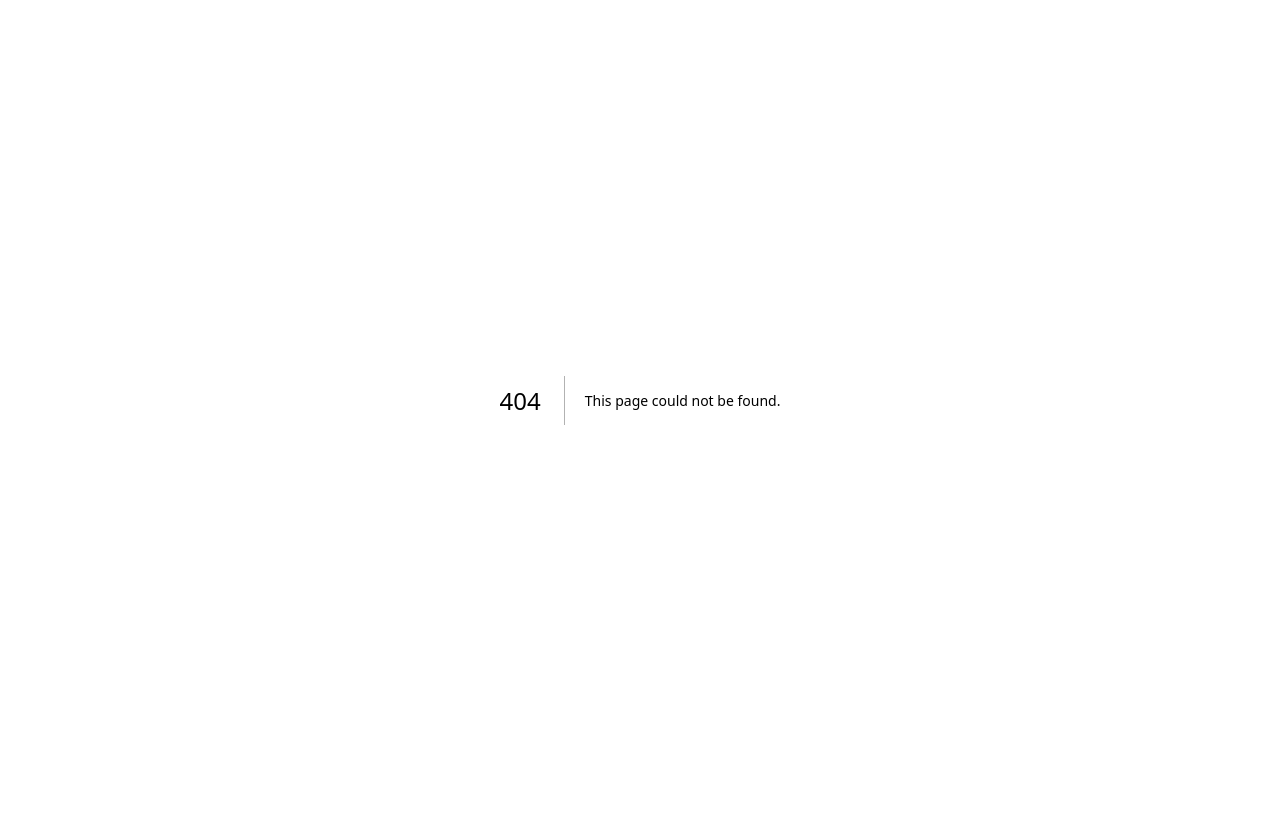
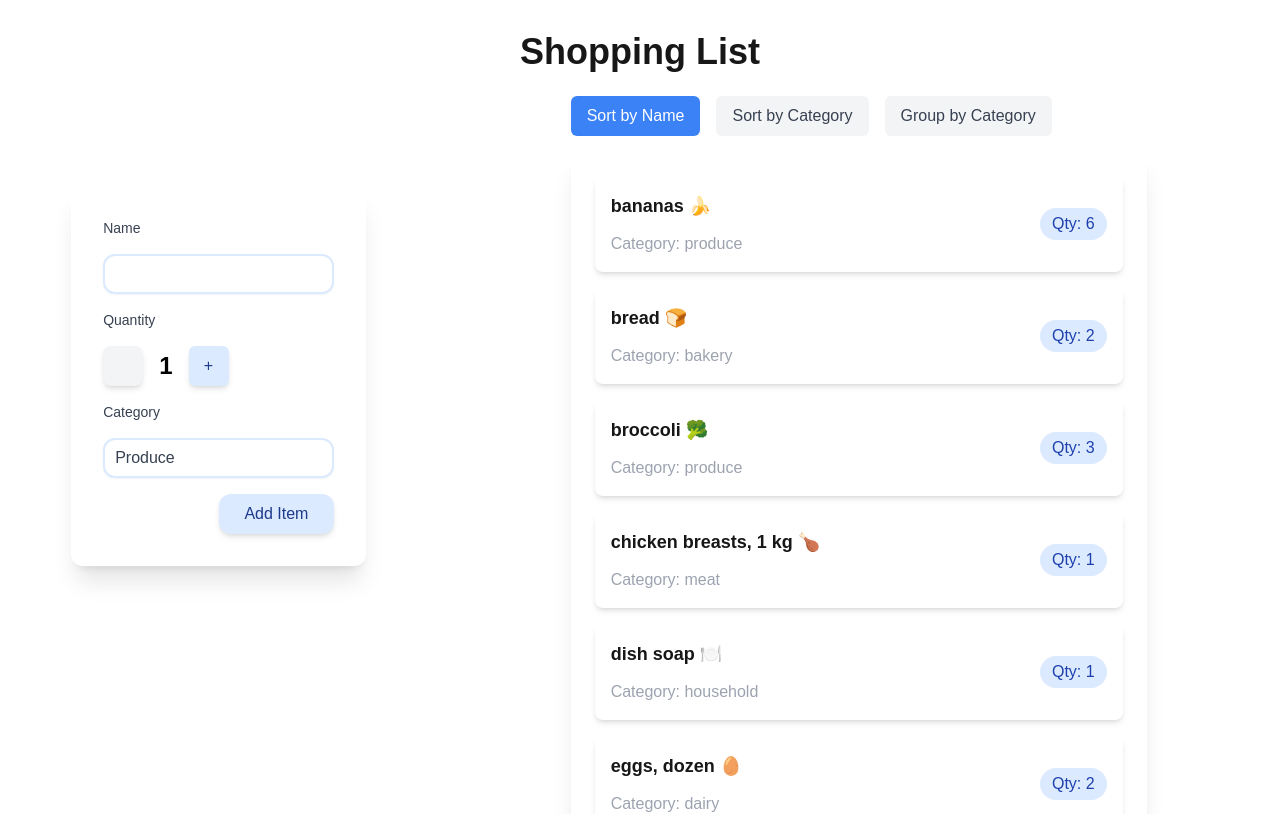
Before and after one commit to parsa-j42/cprg306-assignments, a Next.js app: page /week-7 in a window 1280 px wide. Before the commit this address had no page. Shown: the top 814 px of the page. Built offline with nearby package versions, Linux system fonts and the light colour scheme.

Commit message:
Add week 7

```diff
--- a/app/page.tsx
+++ b/app/page.tsx
@@ -16,6 +16,12 @@ export default function Home() {
             <Link id="week-5" href="/week-5" className="text-orange-400 hover:text-red-400">
                 Go to Week 5 Page
             </Link>
+            <Link id="week-6" href="/week-6" className="text-orange-400 hover:text-red-400">
+                Go to Week 6 Page
+            </Link>
+            <Link id="week-7" href="/week-7" className="text-orange-400 hover:text-red-400">
+                Go to Week 7 Page
+            </Link>
         </main>
     );
 }
--- /dev/null
+++ b/app/week-7/item.tsx
@@ -0,0 +1,21 @@
+import React from 'react';
+
+interface ItemProps {
+    name: string;
+    quantity: number;
+    category: string;
+}
+
+export default function Item({ name, quantity, category }: ItemProps) {
+    return (
+        <li className="shadow-md rounded-lg p-4 flex justify-between items-center">
+            <div>
+                <h2 className="text-lg">{name}</h2>
+                <p className="text-gray-400">Category: {category}</p>
+            </div>
+            <span className="bg-blue-100 text-blue-800 font-medium px-3 py-1 rounded-full">
+        Qty: {quantity}
+      </span>
+        </li>
+    );
+}
--- /dev/null
+++ b/app/week-7/items.json
@@ -0,0 +1,74 @@
+[
+  {
+    "id": "1h2GJKH12gkHG31h1H",
+    "name": "milk, 4 L 🥛",
+    "quantity": 1,
+    "category": "dairy"
+  },
+  {
+    "id": "2KJH3k2j3H1k2J3K1H",
+    "name": "bread 🍞",
+    "quantity": 2,
+    "category": "bakery"
+  },
+  {
+    "id": "3h2KJH3k2j3H1k2J3",
+    "name": "eggs, dozen 🥚",
+    "quantity": 2,
+    "category": "dairy"
+  },
+  {
+    "id": "4k2J3K1H2GJKH12gk",
+    "name": "bananas 🍌",
+    "quantity": 6,
+    "category": "produce"
+  },
+  {
+    "id": "5H1h1H2KJH3k2j3H",
+    "name": "broccoli 🥦",
+    "quantity": 3,
+    "category": "produce"
+  },
+  {
+    "id": "6H1k2J3K1H2GJKH1",
+    "name": "chicken breasts, 1 kg 🍗",
+    "quantity": 1,
+    "category": "meat"
+  },
+  {
+    "id": "7gkHG31h1H2KJH3k",
+    "name": "pasta sauce 🍝",
+    "quantity": 3,
+    "category": "canned goods"
+  },
+  {
+    "id": "8j3H1k2J3K1H2GJK",
+    "name": "spaghetti, 454 g 🍝",
+    "quantity": 2,
+    "category": "dry goods"
+  },
+  {
+    "id": "9H12gkHG31h1H2KJ",
+    "name": "toilet paper, 12 pack 🧻",
+    "quantity": 1,
+    "category": "household"
+  },
+  {
+    "id": "10H3k2j3H1k2J3K1",
+    "name": "paper towels, 6 pack",
+    "quantity": 1,
+    "category": "household"
+  },
+  {
+    "id": "11k2J3K1H2GJKH12",
+    "name": "dish soap 🍽️",
+    "quantity": 1,
+    "category": "household"
+  },
+  {
+    "id": "12GJKH12gkHG31h1",
+    "name": "hand soap 🧼",
+    "quantity": 4,
+    "category": "household"
+  }
+]
--- /dev/null
+++ b/app/week-7/new-item.tsx
@@ -0,0 +1,108 @@
+"use client";
+
+import React, { useState } from 'react';
+
+interface Item {
+    id: string;
+    name: string;
+    quantity: number;
+    category: string;
+}
+
+interface NewItemProps {
+    onAddItem: (item: Item) => void;
+}
+
+export default function NewItem({ onAddItem }: NewItemProps) {
+    const [name, setName] = useState("");
+    const [quantity, setQuantity] = useState(1);
+    const [category, setCategory] = useState("produce");
+
+    function handleSubmit(event: React.FormEvent) {
+        event.preventDefault();
+
+        const item = {
+            id: Math.random().toString(36).substring(2, 15),
+            name,
+            quantity,
+            category
+        };
+
+        onAddItem(item);
+
+        setName("");
+        setQuantity(1);
+        setCategory("produce");
+    }
+
+    const categories = [
+        "Produce", "Dairy", "Bakery", "Meat", "Frozen Foods", "Canned Goods",
+        "Dry Goods", "Beverages", "Snacks", "Household", "Other"
+    ];
+
+    return (
+        <div className="flex h-screen items-center justify-center pb-60">
+            <form onSubmit={handleSubmit} className="p-8 rounded-xl bg-white shadow-xl">
+                <div className="mb-4">
+                    <label htmlFor="name" className="block text-sm font-medium text-gray-700 mb-4">Name</label>
+                    <input
+                        type="text"
+                        id="name"
+                        value={name}
+                        onChange={(e) => setName(e.target.value)}
+                        required
+                        className="mt-1 py-1.5 px-2.5 block w-full rounded-xl border-2 border-blue-100 shadow-sm text-black focus:border-blue-300 focus:outline-none"
+                    />
+                </div>
+
+                <div className="mb-4">
+                    <label htmlFor="quantity" className="block text-sm font-medium text-gray-700 mb-4">Quantity</label>
+                    <div className="flex items-center space-x-4">
+                        <button
+                            type="button"
+                            onClick={() => setQuantity(Math.max(1, quantity - 1))}
+                            className="w-10 h-10 flex items-center justify-center shadow-md bg-blue-100 text-blue-900 hover:bg-blue-200 rounded-lg disabled:bg-gray-100 disabled:text-gray-100"
+                            disabled={quantity === 1}
+                        >
+                            -
+                        </button>
+                        <span className="text-2xl font-bold text-black">{quantity}</span>
+                        <button
+                            type="button"
+                            onClick={() => setQuantity(Math.min(20, quantity + 1))}
+                            className="w-10 h-10 flex items-center justify-center shadow-md bg-blue-100 text-blue-900 hover:bg-blue-200 rounded-md disabled:bg-gray-100 disabled:text-gray-100"
+                            disabled={quantity === 20}
+                        >
+                            +
+                        </button>
+                    </div>
+                </div>
+
+                <div className="mb-4">
+                    <label htmlFor="category" className="block text-sm font-medium text-gray-700 mb-4">Category</label>
+                    <select
+                        id="category"
+                        value={category}
+                        onChange={(e) => setCategory(e.target.value)}
+                        className="block appearance-none shadow-sm w-full bg-white border-2 border-blue-100 text-gray-700 py-1.5 px-2.5 pr-8 rounded-xl focus:outline-none focus:ring-1 focus:ring-blue-200"
+                    >
+                        {categories.map((cat) => (
+                            <option key={cat.toLowerCase()} value={cat.toLowerCase()} className="hover:bg-blue-100">
+                                {cat}
+                            </option>
+                        ))}
+                    </select>
+                </div>
+
+                <div className="flex justify-end">
+                    <button
+                        type="submit"
+                        className="w-1/2 px-3.5 py-2 shadow-md bg-blue-100 text-blue-900 rounded-xl hover:bg-blue-200 focus:outline-none focus:ring-1 focus:ring-blue-200"
+                    >
+                        Add Item
+                    </button>
+                </div>
+            </form>
+        </div>
+    );
+}
--- /dev/null
+++ b/app/week-7/page.tsx
@@ -0,0 +1,37 @@
+"use client";
+
+import React, { useState } from 'react';
+import ItemList from './item-list';
+import NewItem from './new-item';
+import itemsData from './items.json';
+
+interface Item {
+    id: string;
+    name: string;
+    quantity: number;
+    category: string;
+}
+
+export default function Page() {
+    const [items, setItems] = useState<Item[]>(itemsData);
+
+    const handleAddItem = (item: Item) => {
+        setItems([...items, item]);
+    };
+
+    return (
+        <>
+            <main className="container mx-auto px-4 py-8">
+                <h1 className="mb-6 text-center">Shopping List</h1>
+                <div className="flex flex-col md:flex-row justify-center items-start gap-8">
+                    <div className="w-full md:w-1/3 md:sticky md:top-4">
+                        <NewItem onAddItem={handleAddItem}/>
+                    </div>
+                    <div className="w-full md:w-2/3">
+                        <ItemList items={items}/>
+                    </div>
+                </div>
+            </main>
+        </>
+    );
+}
```
